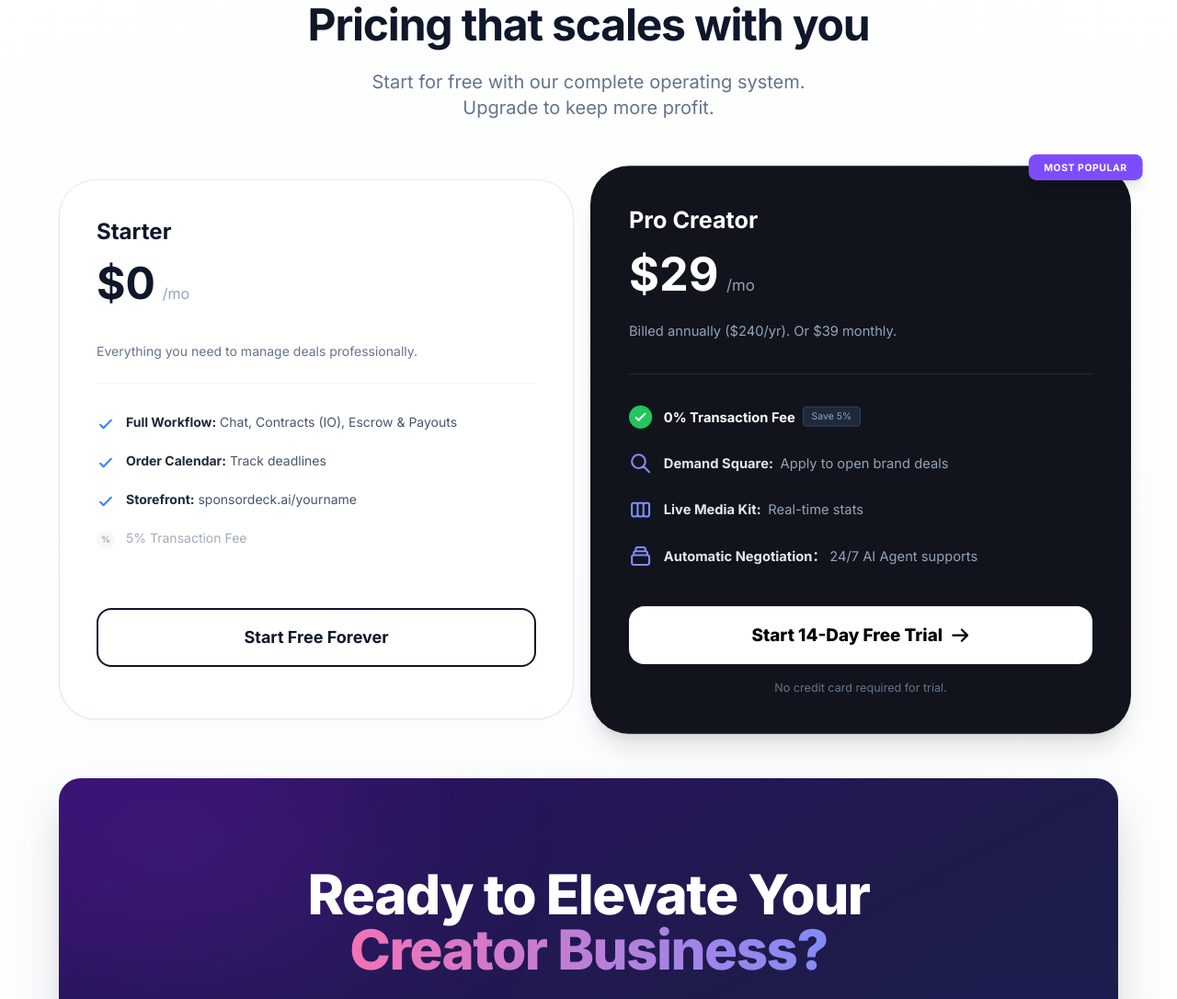
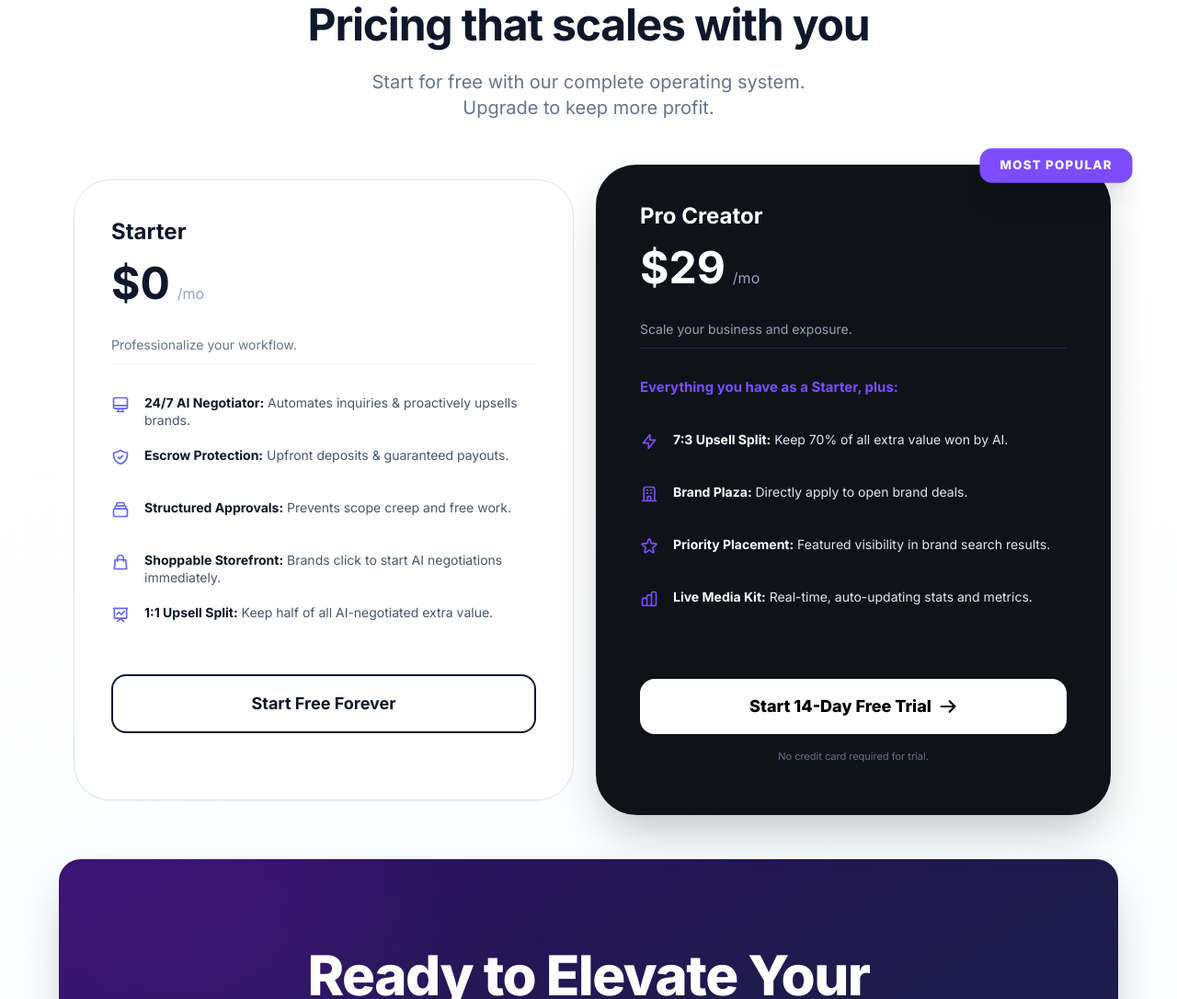
Before and after one commit to ada-hue/SponsorDeck, a plain HTML site: page index.html in a window 1280 px wide. Shown: the part 2652-3738 px from the top of the page at 92% size. Drawn offline with nearby package versions, Linux system fonts and the light colour scheme; a script that the page names is missing.

Commit message:
Add files via upload

```diff
--- a/index.html
+++ b/index.html
@@ -1114,94 +1114,107 @@
                 </p>
             </div>
 
-            <div class="grid grid-cols-1 md:grid-cols-2 gap-8 items-start mb-16">
-                <!-- Starter 卡片 -->
-                <div class="bg-white border border-slate-200 rounded-[40px] p-10 shadow-sm flex flex-col h-full">
+            <!-- 在你的 HTML 头部或样式表中加入这段简单的动画代码 -->
+            <style>
+                @keyframes badge-pulse {
+                    0%, 100% { transform: scale(1); }
+                    50% { transform: scale(1.1); } /* 放大 10% */
+                }
+                .animate-badge {
+                    animation: badge-pulse 2s ease-in-out infinite;
+                }
+            </style>
+
+            <div class="max-w-7xl mx-auto px-4">
+                <div class="grid grid-cols-1 md:grid-cols-2 gap-8 items-stretch mb-16">
+
+                    <!-- Starter 卡片 (保持不变) -->
+                    <div class="bg-white border border-slate-200 rounded-[40px] p-10 shadow-sm flex flex-col">
                         <div class="mb-8">
                             <h3 class="text-2xl font-bold mb-4 text-slate-900">Starter</h3>
-                        <div class="flex items-baseline">
+                            <div class="flex items-baseline mb-6">
                                 <span class="text-5xl font-bold text-slate-900">$0</span>
                                 <span class="text-slate-400 ml-2">/mo</span>
                             </div>
-                        <p class="text-slate-500 mt-10 pb-6 border-b border-slate-100 text-sm">Everything you need to manage deals professionally.</p>
+                            <p class="text-slate-500 text-sm h-10 flex items-center border-b border-slate-100 w-full">Professionalize your workflow.</p>
                         </div>
-                    <ul class="space-y-5 mb-16">
-                        <li class="flex items-start space-x-3">
-                            <svg class="w-5 h-5 text-blue-500 mt-0.5 flex-shrink-0" fill="none" stroke="currentColor" viewBox="0 0 24 24"><path stroke-linecap="round" stroke-linejoin="round" stroke-width="2.5" d="M5 13l4 4L19 7"></path></svg>
-                            <span class="text-sm font-medium text-slate-600"><span class="font-bold text-slate-800">Full Workflow:</span> Chat, Contracts (IO), Escrow & Payouts</span>
+                        <ul class="space-y-3 mb-8">
+                            <li class="flex items-start space-x-4 min-h-[45px]">
+                                <svg class="w-5 h-5 text-indigo-500 flex-shrink-0 mt-0.5" fill="none" stroke="currentColor" viewBox="0 0 24 24"><path stroke-linecap="round" stroke-linejoin="round" stroke-width="2" d="M9.75 17L9 20l-1 1h8l-1-1-.75-3M3 13h18M5 17h14a2 2 0 002-2V5a2 2 0 00-2-2H5a2 2 0 00-2 2v10a2 2 0 002 2z"></path></svg>
+                                <span class="text-[14px] text-slate-600 leading-snug"><span class="font-bold text-slate-900">24/7 AI Negotiator:</span> Automates inquiries & proactively upsells brands.</span>
                             </li>
-                        <li class="flex items-start space-x-3">
-                            <svg class="w-5 h-5 text-blue-500 mt-0.5 flex-shrink-0" fill="none" stroke="currentColor" viewBox="0 0 24 24"><path stroke-linecap="round" stroke-linejoin="round" stroke-width="2.5" d="M5 13l4 4L19 7"></path></svg>
-                            <span class="text-sm font-medium text-slate-600"><span class="font-bold text-slate-800">Order Calendar:</span> Track deadlines</span>
+                            <li class="flex items-start space-x-4 min-h-[45px]">
+                                <svg class="w-5 h-5 text-indigo-500 flex-shrink-0 mt-0.5" fill="none" stroke="currentColor" viewBox="0 0 24 24"><path stroke-linecap="round" stroke-linejoin="round" stroke-width="2" d="M9 12l2 2 4-4m5.618-4.016A11.955 11.955 0 0112 2.944a11.955 11.955 0 01-8.618 3.04A12.02 12.02 0 003 9c0 5.591 3.824 10.29 9 11.622 5.176-1.332 9-6.03 9-11.622 0-1.042-.133-2.052-.382-3.016z"></path></svg>
+                                <span class="text-[14px] text-slate-600 leading-snug"><span class="font-bold text-slate-900">Escrow Protection:</span> Upfront deposits & guaranteed payouts.</span>
                             </li>
-                        <li class="flex items-start space-x-3">
-                            <svg class="w-5 h-5 text-blue-500 mt-0.5 flex-shrink-0" fill="none" stroke="currentColor" viewBox="0 0 24 24"><path stroke-linecap="round" stroke-linejoin="round" stroke-width="2.5" d="M5 13l4 4L19 7"></path></svg>
-                            <span class="text-sm font-medium text-slate-600"><span class="font-bold text-slate-800">Storefront:</span> sponsordeck.ai/yourname</span>
+                            <li class="flex items-start space-x-4 min-h-[45px]">
+                                <svg class="w-5 h-5 text-indigo-500 flex-shrink-0 mt-0.5" fill="none" stroke="currentColor" viewBox="0 0 24 24"><path stroke-linecap="round" stroke-linejoin="round" stroke-width="2" d="M19 11H5m14 0a2 2 0 012 2v6a2 2 0 01-2 2H5a2 2 0 01-2-2v-6a2 2 0 012-2m14 0V9a2 2 0 00-2-2M5 11V9a2 2 0 012-2m0 0V5a2 2 0 012-2h6a2 2 0 012 2v2M7 7h10"></path></svg>
+                                <span class="text-[14px] text-slate-600 leading-snug"><span class="font-bold text-slate-900">Structured Approvals:</span> Prevents scope creep and free work.</span>
                             </li>
-                        <li class="flex items-start space-x-3 opacity-60">
-                            <div class="w-5 h-5 bg-gray-100 rounded-full flex items-center justify-center mt-0.5 flex-shrink-0">
-                                <span class="text-[10px] text-gray-500 font-bold">%</span>
-                            </div>
-                            <span class="text-sm font-medium text-slate-500">5% Transaction Fee</span>
+                            <li class="flex items-start space-x-4 min-h-[45px]">
+                                <svg class="w-5 h-5 text-indigo-500 flex-shrink-0 mt-0.5" fill="none" stroke="currentColor" viewBox="0 0 24 24"><path stroke-linecap="round" stroke-linejoin="round" stroke-width="2" d="M16 11V7a4 4 0 00-8 0v4M5 9h14l1 12H4L5 9z"></path></svg>
+                                <span class="text-[14px] text-slate-600 leading-snug"><span class="font-bold text-slate-900">Shoppable Storefront:</span> Brands click to start AI negotiations immediately.</span>
+                            </li>
+                            <li class="flex items-start space-x-4 min-h-[45px]">
+                                <svg class="w-5 h-5 text-indigo-500 flex-shrink-0 mt-0.5" fill="none" stroke="currentColor" viewBox="0 0 24 24"><path stroke-linecap="round" stroke-linejoin="round" stroke-width="2" d="M7 12l3-3 3 3 4-4M8 21l4-4 4 4M3 4h18M4 4h16v12a1 1 0 01-1 1H5a1 1 0 01-1-1V4z"></path></svg>
+                                <span class="text-[14px] text-slate-600 leading-snug"><span class="font-bold text-slate-900">1:1 Upsell Split:</span> Keep half of all AI-negotiated extra value.</span>
                             </li>
                         </ul>
-                    <a href="https://forms.gle/1JaXL6ALRoAxv6ns8" class="w-full py-4 border-2 border-slate-900 rounded-2xl font-bold text-lg hover:bg-slate-50 transition active:scale-95 text-slate-900 inline-block text-center">
+                        <div class="mt-auto">
+                            <a href="#" class="block w-full py-4 border-2 border-slate-900 rounded-2xl font-bold text-lg hover:bg-slate-50 transition text-slate-900 text-center">
                                 Start Free Forever
                             </a>
+                            <p class="text-center text-transparent text-[11px] mt-4 select-none">Placeholder</p>
+                        </div>
                     </div>
 
-                <!-- Pro Creator 卡片 -->
-                <div class="relative bg-[#11141d] text-white rounded-[40px] p-10 shadow-xl flex flex-col h-full transform md:scale-105">
-                    <!-- 最受欢迎标签 -->
-                    <div class="absolute -top-3 -right-3 bg-[#7c4dff] text-white text-[10px] font-bold px-4 py-1.5 rounded-lg uppercase tracking-wider shadow-lg">Most Popular</div>
+                    <!-- Pro Creator 卡片 (黑色底板放大) -->
+                    <div class="relative bg-[#0f1219] text-white rounded-[44px] px-12 py-14 shadow-2xl flex flex-col z-10 md:-my-4 md:-mx-2">
 
-                    <div class="mb-8">
+                        <!-- 修改点：放大标签字号 text-[12px]，增加内边距 px-5 py-2，并加入 animate-badge 动画类 -->
+                        <div class="absolute -top-4 -right-4 bg-[#7c4dff] text-white text-[12px] font-extrabold px-5 py-2 rounded-xl uppercase tracking-widest shadow-xl animate-badge">
+                            Most Popular
+                        </div>
+
+                        <div class="mb-8 -mt-4">
                             <h3 class="text-2xl font-bold mb-4">Pro Creator</h3>
-                        <div class="flex items-baseline">
+                            <div class="flex items-baseline mb-6">
                                 <span class="text-5xl font-bold">$29</span>
                                 <span class="text-slate-400 ml-2">/mo</span>
                             </div>
-                        <p class="text-slate-400 mt-6 text-sm font-medium leading-relaxed">
-                            Billed annually ($240/yr). Or $39 monthly.
-                        </p>
+                            <p class="text-slate-400 text-sm h-10 flex items-center border-b border-slate-800 w-full">Scale your business and exposure.</p>
                         </div>
-
-                    <div class="w-full h-px bg-slate-800 mb-8"></div>
-
-                    <ul class="space-y-6 mb-10 flex-1">
-                        <li class="flex items-center space-x-3">
-                            <div class="w-6 h-6 bg-green-500 rounded-full flex items-center justify-center flex-shrink-0">
-                                <svg class="w-4 h-4 text-white" fill="none" stroke="currentColor" viewBox="0 0 24 24"><path stroke-linecap="round" stroke-linejoin="round" stroke-width="3" d="M5 13l4 4L19 7"></path></svg>
-                            </div>
-                            <div class="flex items-center gap-2">
-                                <span class="text-sm font-bold">0% Transaction Fee</span>
-                                <span class="bg-slate-800 text-[10px] text-slate-400 px-2 py-0.5 rounded border border-slate-700">Save 5%</span>
-                            </div>
+                        <ul class="space-y-3 mb-8">
+                            <li class="flex items-start min-h-[45px]">
+                                <span class="text-[15px] font-bold text-[#7c4dff] leading-snug">Everything you have as a Starter, plus:</span>
                             </li>
-                        <li class="flex items-center space-x-3">
-                            <svg class="w-6 h-6 text-indigo-400 flex-shrink-0" fill="none" stroke="currentColor" viewBox="0 0 24 24"><path stroke-linecap="round" stroke-linejoin="round" stroke-width="2" d="M21 21l-6-6m2-5a7 7 0 11-14 0 7 7 0 0114 0z"></path></svg>
-                            <span class="text-sm font-bold text-slate-200">Demand Square: <span class="font-normal text-slate-400 ml-1">Apply to open brand deals</span></span>
+                            <li class="flex items-start space-x-4 min-h-[45px]">
+                                <svg class="w-5 h-5 text-[#7c4dff] flex-shrink-0 mt-0.5" fill="none" stroke="currentColor" viewBox="0 0 24 24"><path stroke-linecap="round" stroke-linejoin="round" stroke-width="2" d="M13 10V3L4 14h7v7l9-11h-7z"></path></svg>
+                                <span class="text-[14px] text-slate-200 leading-snug"><span class="font-bold text-white">7:3 Upsell Split:</span> Keep 70% of all extra value won by AI.</span>
                             </li>
-                        <li class="flex items-center space-x-3">
-                            <svg class="w-6 h-6 text-indigo-400 flex-shrink-0" fill="none" stroke="currentColor" viewBox="0 0 24 24"><path stroke-linecap="round" stroke-linejoin="round" stroke-width="2" d="M9 17V7m0 10a2 2 0 01-2 2H5a2 2 0 01-2-2V7a2 2 0 012-2h2a2 2 0 012 2m0 10a2 2 0 002 2h2a2 2 0 002-2M9 7a2 2 0 012-2h2a2 2 0 012 2m0 10V7m0 10a2 2 0 002 2h2a2 2 0 002-2V7a2 2 0 00-2-2h-2a2 2 0 00-2 2"></path></svg>
-                            <span class="text-sm font-bold text-slate-200">Live Media Kit: <span class="font-normal text-slate-400 ml-1">Real-time stats</span></span>
+                            <li class="flex items-start space-x-4 min-h-[45px]">
+                                <svg class="w-5 h-5 text-[#7c4dff] flex-shrink-0 mt-0.5" fill="none" stroke="currentColor" viewBox="0 0 24 24"><path stroke-linecap="round" stroke-linejoin="round" stroke-width="2" d="M19 21V5a2 2 0 00-2-2H7a2 2 0 00-2 2v16m14 0h2m-2 0h-5m-9 0H3m2 0h5M9 7h1m-1 4h1m4-4h1m-1 4h1m-5 10v-5a1 1 0 011-1h2a1 1 0 011 1v5m-4 0h4"></path></svg>
+                                <span class="text-[14px] text-slate-200 leading-snug"><span class="font-bold text-white">Brand Plaza:</span> Directly apply to open brand deals.</span>
                             </li>
-                        <li class="flex items-center space-x-3">
-                            <svg class="w-6 h-6 text-indigo-400 flex-shrink-0" fill="none" stroke="currentColor" viewBox="0 0 24 24"><path stroke-linecap="round" stroke-linejoin="round" stroke-width="2" d="M19 11H5m14 0a2 2 0 012 2v6a2 2 0 01-2 2H5a2 2 0 01-2-2v-6a2 2 0 012-2m14 0V9a2 2 0 00-2-2M5 11V9a2 2 0 012-2m0 0V5a2 2 0 012-2h6a2 2 0 012 2v2M7 7h10"></path></svg>
-                            <span class="text-sm font-bold text-slate-200">Automatic Negotiation：<span class="font-normal text-slate-400 ml-1">24/7 AI Agent supports</span></span>
+                            <li class="flex items-start space-x-4 min-h-[45px]">
+                                <svg class="w-5 h-5 text-[#7c4dff] flex-shrink-0 mt-0.5" fill="none" stroke="currentColor" viewBox="0 0 24 24"><path stroke-linecap="round" stroke-linejoin="round" stroke-width="2" d="M11.049 2.927c.3-.921 1.603-.921 1.902 0l1.519 4.674a1 1 0 00.95.69h4.915c.969 0 1.371 1.24.588 1.81l-3.976 2.888a1 1 0 00-.363 1.118l1.518 4.674c.3.922-.755 1.688-1.538 1.118l-3.976-2.888a1 1 0 00-1.176 0l-3.976 2.888c-.783.57-1.838-.197-1.538-1.118l1.518-4.674a1 1 0 00-.363-1.118l-3.976-2.888c-.784-.57-.38-1.81.588-1.81h4.914a1 1 0 00.951-.69l1.519-4.674z"></path></svg>
+                                <span class="text-[14px] text-slate-200 leading-snug"><span class="font-bold text-white">Priority Placement:</span> Featured visibility in brand search results.</span>
+                            </li>
+                            <li class="flex items-start space-x-4 min-h-[45px]">
+                                <svg class="w-5 h-5 text-[#7c4dff] flex-shrink-0 mt-0.5" fill="none" stroke="currentColor" viewBox="0 0 24 24"><path stroke-linecap="round" stroke-linejoin="round" stroke-width="2" d="M9 19v-6a2 2 0 00-2-2H5a2 2 0 00-2 2v6a2 2 0 002 2h2a2 2 0 002-2zm0 0V9a2 2 0 012-2h2a2 2 0 012 2v10m-6 0a2 2 0 002 2h2a2 2 0 002-2m0 0V5a2 2 0 012-2h2a2 2 0 012 2v14a2 2 0 01-2 2h-2a2 2 0 01-2-2z"></path></svg>
+                                <span class="text-[14px] text-slate-200 leading-snug"><span class="font-bold text-white">Live Media Kit:</span> Real-time, auto-updating stats and metrics.</span>
                             </li>
                         </ul>
-
                         <div class="mt-auto">
-                        <a href="https://forms.gle/1JaXL6ALRoAxv6ns8" class="w-full py-4 bg-white text-black rounded-2xl font-extrabold text-lg flex items-center justify-center space-x-2 hover:bg-gray-100 transition active:scale-95 inline-block">
+                            <a href="#" class="w-full py-4 bg-white text-black rounded-2xl font-extrabold text-lg flex items-center justify-center space-x-2 hover:bg-gray-100 transition">
                                 <span>Start 14-Day Free Trial</span>
                                 <svg class="w-5 h-5" fill="none" stroke="currentColor" viewBox="0 0 24 24"><path stroke-linecap="round" stroke-linejoin="round" stroke-width="2.5" d="M14 5l7 7m0 0l-7 7m7-7H3"></path></svg>
                             </a>
-                        <p class="text-center text-slate-500 text-xs mt-4">No credit card required for trial.</p>
+                            <p class="text-center text-slate-500 text-[11px] mt-4">No credit card required for trial.</p>
                         </div>
                     </div>
                 </div>
-
+            </div>
             <!-- ================= Code Section ================= -->
             <div class="mt-16">
                 <section id="code-section" class="relative w-full overflow-hidden rounded-3xl bg-gradient-to-br from-[#2e1065] via-[#1e1b4b] to-[#172554] shadow-2xl">
```
Lines whose indentation alone changed are shown as unchanged.
